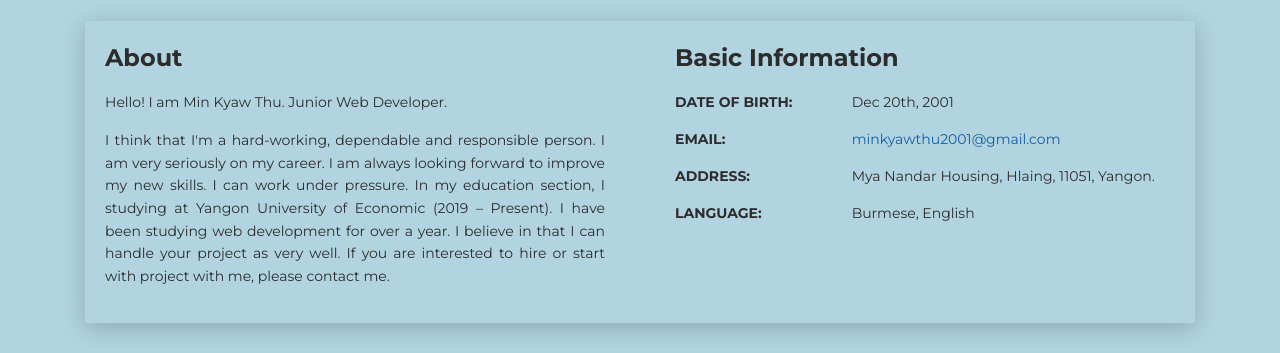
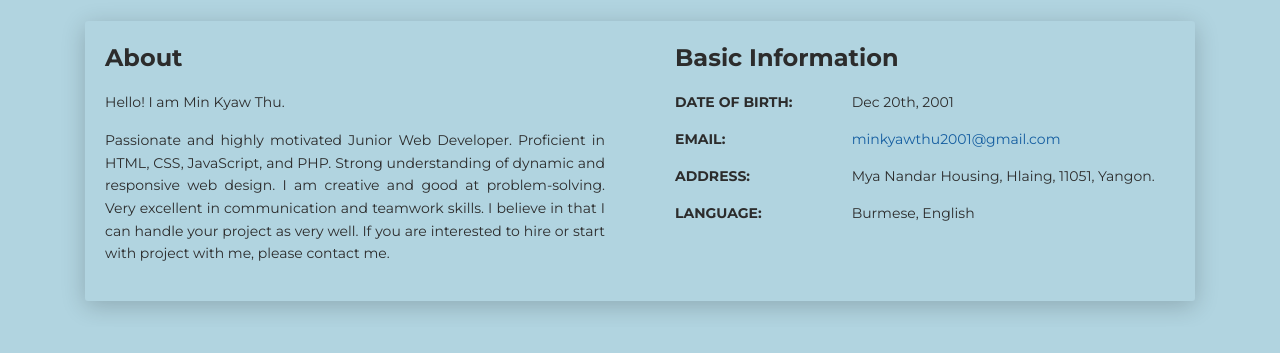
Before and after one commit to MinKyawThu01/MinKyawThu01, a plain HTML site: page index.html in a window 1280 px wide. Shown: the part 599-952 px from the top of the page. Drawn offline with Linux system fonts and the light colour scheme.

Commit message:
chg profile

```diff
--- a/index.html
+++ b/index.html
@@ -85,7 +85,7 @@
                     >Hire Me</a
                   > -->
                 <a class="btn btn-primary" href="CV/MKT jr. web developer.pdf" data-aos="zoom-in"
-                  data-aos-anchor="data-aos-anchor" download="Min Kyaw Thu'section Resume" >Download CV</a>
+                  data-aos-anchor="data-aos-anchor" download="Min Kyaw Thu'section Resume">Download CV</a>
               </div>
             </div>
             <div class="section">
@@ -117,14 +117,11 @@
               <div class="col-lg-6 col-md-12">
                 <div class="card-body">
                   <div class="h4 mt-0 title">About</div>
-                  <p>Hello! I am Min Kyaw Thu. Junior Web Developer.</p>
+                  <p>Hello! I am Min Kyaw Thu.</p>
                   <p class="text-justify">
-                    I think that I'm a hard-working, dependable and
-                    responsible person. I am very seriously on my career. I am
-                    always looking forward to improve my new skills. I can
-                    work under pressure. In my education section, I studying
-                    at Yangon University of Economic (2019 – Present). I have
-                    been studying web development for over a year. I believe
+                    Passionate and highly motivated Junior Web Developer. Proficient in HTML, CSS, JavaScript, and PHP.
+                    Strong understanding of dynamic and responsive web design. I am creative and good at
+                    problem-solving. Very excellent in communication and teamwork skills. I believe
                     in that I can handle your project as very well. If you are
                     interested to hire or start with project with me, please
                     contact me.
@@ -269,7 +266,8 @@
             <div class="col-md-6 ml-auto mr-auto">
               <div class="text-center mb-4 title">
                 <h4 class="text-center title">Projects</h4>
-                <p class="text-muted">Some project can be preview online. Some are not. Just click it. All project are uploaded in github.</p>
+                <p class="text-muted">Some project can be preview online. Some are not. Just click it. All project are
+                  uploaded in github.</p>
               </div>
               <!-- <div class="nav-align-center">
 
@@ -297,7 +295,7 @@
             <div class="tab-pane active" id="web-development">
               <div class="ml-auto mr-auto">
                 <div class="row">
-                   <!-- Right Colum  -->
+                  <!-- Right Colum  -->
                   <div class="col-md-6">
 
                     <!-- Shwe Kyar Myay -->
@@ -367,7 +365,8 @@
 
                     <!-- Figma Design  -->
                     <div class="cc-porfolio-image img-raised" data-aos="fade-up" data-aos-anchor-placement="top-bottom">
-                      <a href="https://www.figma.com/file/9C6uxJDNG3abjO7dpAczcZ/Website-Mockup?type=design&node-id=1%3A3&mode=design&t=68FpHSCwOgkjg89j-1" target="blank">
+                      <a href="https://www.figma.com/file/9C6uxJDNG3abjO7dpAczcZ/Website-Mockup?type=design&node-id=1%3A3&mode=design&t=68FpHSCwOgkjg89j-1"
+                        target="blank">
                         <figure class="cc-effect">
                           <img src="images/figma.png" alt="Image" />
                           <figcaption>
@@ -579,13 +578,16 @@
                             provide solutions.</li>
                           <li>Vision Control of Git</li>
                           <li>Content Management System with WordPress.</li>
+                          <li>Deploy codes to web hosting using cPanel.</li>
                         </ul>
                         </p>
                       </div>
                     </div>
                   </div>
                 </div>
-                <div class="card">
+
+                <!-- Volunteer -->
+                <!-- <div class="card">
                   <div class="row">
                     <div class="col-md-3 bg-primary" data-aos="fade-right" data-aos-offset="50" data-aos-duration="500">
                       <div class="card-body cc-experience-header">
@@ -607,7 +609,7 @@
                       </div>
                     </div>
                   </div>
-                </div>
+                </div> -->
 
                 <!-- <div class="card">
                   <div class="row">
@@ -733,7 +735,7 @@
                           Bootstrap 5, JavaScript, Database server (SQL, MySQL) and WordPress. We created the mini
                           project using HTML, CSS,
                           JavaScript. And also creating the real-life project with WordPress. In the Advanced, we are
-                          studied PHP, Laravel Framework, Docker. We created the CRUD project with pure PHP and admin
+                          studied PHP, Laravel Framework. We created the CRUD project with pure PHP and admin
                           dashboard with Laravel Framework.
                         </p>
                       </div>
@@ -937,8 +939,8 @@
                 class="fa fa-facebook fa-2x" aria-hidden="true"></i></a><a class="cc-twitter btn btn-link"
               href="https://twitter.com/supermkt2001" target="_blank"><i class="fa fa-twitter fa-2x"
                 aria-hidden="true"></i></a> <a class="cc-instagram btn btn-link"
-                href="https://www.linkedin.com/in/minkyawthu2001/" target="_blank"><i class="fa fa-linkedin fa-2x"
-                  aria-hidden="true"></i></a><a class="cc-instagram btn btn-link"
+              href="https://www.linkedin.com/in/minkyawthu2001/" target="_blank"><i class="fa fa-linkedin fa-2x"
+                aria-hidden="true"></i></a><a class="cc-instagram btn btn-link"
               href="https://www.instagram.com/minkyawthu01/" target="_blank"><i class="fa fa-instagram fa-2x"
                 aria-hidden="true"></i></a>
           </div>
```
